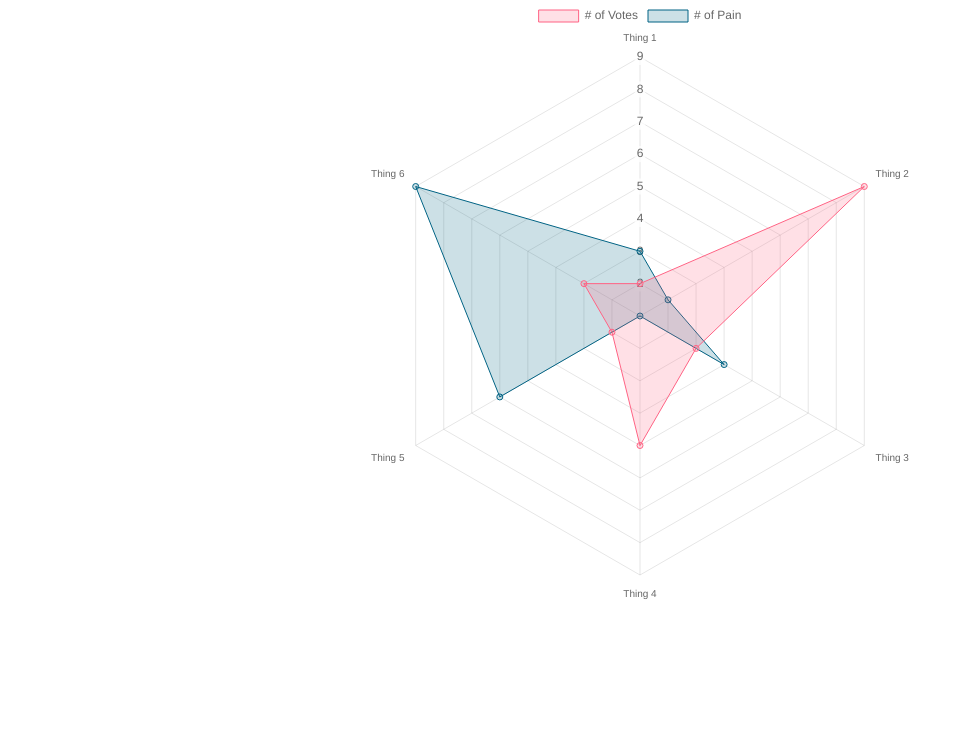
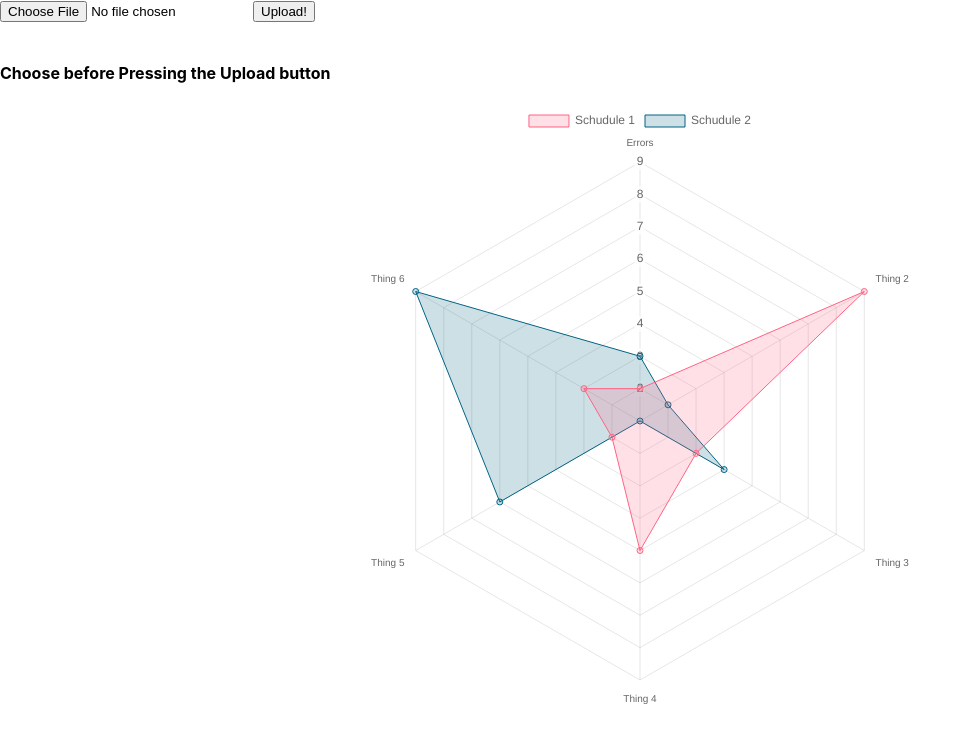
Before and after one commit to tomaszewskipablo/Sechedule-evaluation-machine, a React (Create React App) app: page / in a window 1280 px wide. Shown: the top 740 px of the page, without its empty margins (0-972 px from the left). Built offline with nearby package versions, Linux system fonts and the light colour scheme.

Commit message:
Upload file

```diff
--- a/package.json
+++ b/package.json
@@ -6,6 +6,7 @@
     "@testing-library/jest-dom": "^5.14.1",
     "@testing-library/react": "^11.2.7",
     "@testing-library/user-event": "^12.8.3",
+    "axios": "^0.24.0",
     "chart.js": "^3.6.0",
     "react": "^17.0.2",
     "react-chartjs-2": "^3.3.0",
--- a/src/App.js
+++ b/src/App.js
@@ -1,8 +1,18 @@
 import logo from "./logo.svg";
 import "./App.css";
 import RadarChart from "./components/RadarChart";
+import UploadFile from "./components/UploadFile";
 function App() {
-  return <RadarChart></RadarChart>;
+  return (
+    <div>
+      <div>
+        <UploadFile></UploadFile>
+      </div>
+      <div>
+        <RadarChart></RadarChart>
+      </div>
+    </div>
+  );
 }
 
 export default App;
--- a/src/components/RadarChart.js
+++ b/src/components/RadarChart.js
@@ -2,17 +2,17 @@ import React, { Component } from "react";
 import { Radar } from "react-chartjs-2";
 
 const data = {
-  labels: ["Thing 1", "Thing 2", "Thing 3", "Thing 4", "Thing 5", "Thing 6"],
+  labels: ["Errors", "Thing 2", "Thing 3", "Thing 4", "Thing 5", "Thing 6"],
   datasets: [
     {
-      label: "# of Votes",
+      label: "Schudule 1",
       data: [2, 9, 3, 5, 2, 3],
       backgroundColor: "rgba(255, 99, 132, 0.2)",
       borderColor: "rgba(255, 99, 132, 1)",
       borderWidth: 1,
     },
     {
-      label: "# of Pain",
+      label: "Schudule 2",
       data: [3, 2, 4, 1, 6, 9],
       backgroundColor: "rgba(0, 99, 132, 0.2)",
       borderColor: "rgba(0, 99, 132, 1)",
@@ -23,7 +23,7 @@ const data = {
 
 const options = {
   scale: {
-    ticks: { beginAtZero: false },
+    ticks: { beginAtZero: true },
   },
   maintainAspectRatio: false,
 };
--- /dev/null
+++ b/src/components/UploadFile.js
@@ -0,0 +1,78 @@
+import axios from "axios";
+
+import React, { Component } from "react";
+
+class UploadFile extends Component {
+  state = {
+    // Initially, no file is selected
+    selectedFile: null,
+  };
+
+  // On file select (from the pop up)
+  onFileChange = (event) => {
+    // Update the state
+    this.setState({ selectedFile: event.target.files[0] });
+  };
+
+  // On file upload (click the upload button)
+  onFileUpload = () => {
+    // Create an object of formData
+    const formData = new FormData();
+
+    // Update the formData object
+    formData.append(
+      "myFile",
+      this.state.selectedFile,
+      this.state.selectedFile.name
+    );
+
+    // Details of the uploaded file
+    console.log(this.state.selectedFile);
+
+    // Request made to the backend api
+    // Send formData object
+    axios.post("api/uploadfile", formData);
+  };
+
+  // File content to be displayed after
+  // file upload is complete
+  fileData = () => {
+    if (this.state.selectedFile) {
+      return (
+        <div>
+          <h2>File Details:</h2>
+
+          <p>File Name: {this.state.selectedFile.name}</p>
+
+          <p>File Type: {this.state.selectedFile.type}</p>
+
+          <p>
+            Last Modified:{" "}
+            {this.state.selectedFile.lastModifiedDate.toDateString()}
+          </p>
+        </div>
+      );
+    } else {
+      return (
+        <div>
+          <br />
+          <h4>Choose before Pressing the Upload button</h4>
+        </div>
+      );
+    }
+  };
+
+  render() {
+    return (
+      <div>
+        <div>
+          <input type="file" onChange={this.onFileChange} />
+          <button onClick={this.onFileUpload}>Upload!</button>
+        </div>
+        {this.fileData()}
+      </div>
+    );
+  }
+}
+
+export default UploadFile;
```
Also changed, not shown: 1 other file (tests, documents, lock files or other folders).
